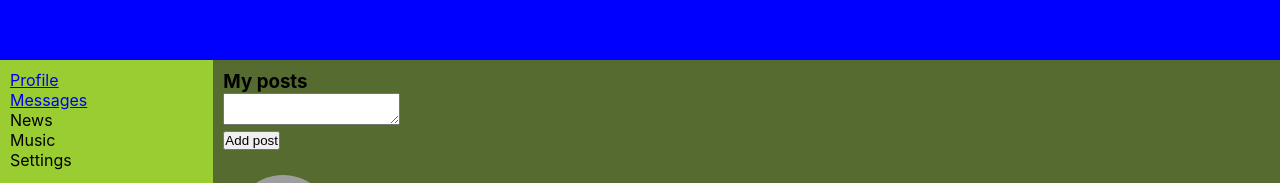
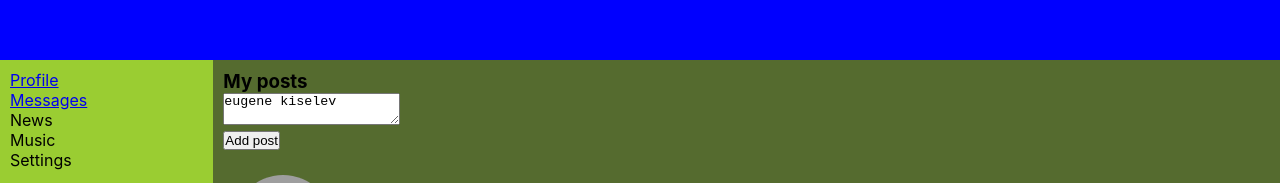
Before and after one commit to AlterraDeveloper/react-samurai, a React (Create React App) app: page /profile in a window 1280 px wide. Shown: the top 183 px of the page. Built offline with nearby package versions, Linux system fonts and the light colour scheme; grey boxes are pictures that could not be loaded.

Commit message:
Урок 34. FLUX-круговорот на каждый символ

```diff
--- a/src/App.js
+++ b/src/App.js
@@ -15,7 +15,7 @@ function App(props) {
           <Routes>
             <Route
               path="/profile"
-              element={<Profile state={props.state.profilePage} addPost={props.addPost}/>}
+              element={<Profile state={props.state.profilePage} addPost={props.addPost} updateNewPostText={props.updateNewPostText}/>}
             />
             <Route
               path="/messages"
--- a/src/components/MyPosts/MyPosts.jsx
+++ b/src/components/MyPosts/MyPosts.jsx
@@ -8,8 +8,11 @@ const MyPosts = (props) => {
   const newPostElement = React.createRef();
 
   const addPost = () => {
-    props.addPost(newPostElement.current.value);
-    newPostElement.current.value = "";
+    props.addPost();
+  };
+
+  const onPostChange = () => {
+    props.updateNewPostText(newPostElement.current.value)
   };
 
   return (
@@ -17,7 +20,11 @@ const MyPosts = (props) => {
       <h3>My posts</h3>
       <div>
         <div>
-          <textarea ref={newPostElement}></textarea>
+          <textarea
+            ref={newPostElement}
+            value={props.newPostText}
+            onChange={onPostChange}
+          ></textarea>
         </div>
         <div>
           <button onClick={addPost}>Add post</button>
--- a/src/components/Profile/Profile.jsx
+++ b/src/components/Profile/Profile.jsx
@@ -6,7 +6,7 @@ const Profile = (props) => {
   return (
     <div>
       {/* <ProfileInfo/> */}
-      <MyPosts posts={props.state.posts} addPost={props.addPost}/>
+      <MyPosts newPostText={props.state.newPostText} posts={props.state.posts} addPost={props.addPost} updateNewPostText={props.updateNewPostText}/>
     </div>
   );
 };
--- a/src/index.js
+++ b/src/index.js
@@ -1,18 +1,4 @@
-import React from "react";
-import ReactDOM from "react-dom/client";
-import "./index.css";
-import App from "./App";
-import {state, addMessage, addPost} from "./state";
+import { rerenderEntireTree } from "./render";
+import { addMessage, addPost, state, updateNewPostText } from "./state";
 
-const root = ReactDOM.createRoot(document.getElementById("root"));
-
-root.render(
-  <React.StrictMode>
-    <App state={state} addMessage={addMessage} addPost={addPost}/>
-  </React.StrictMode>
-);
-
-// If you want to start measuring performance in your app, pass a function
-// to log results (for example: reportWebVitals(console.log))
-// or send to an analytics endpoint. Learn more: https://bit.ly/CRA-vitals
-// reportWebVitals();
+rerenderEntireTree(state, addMessage, addPost, updateNewPostText);
--- /dev/null
+++ b/src/render.js
@@ -0,0 +1,24 @@
+import React from "react";
+import ReactDOM from "react-dom/client";
+import "./index.css";
+import App from "./App";
+
+const root = ReactDOM.createRoot(document.getElementById("root"));
+
+export const rerenderEntireTree = (
+  state,
+  addMessage,
+  addPost,
+  updateNewPostText
+) => {
+  root.render(
+    <React.StrictMode>
+      <App
+        state={state}
+        addMessage={addMessage}
+        addPost={addPost}
+        updateNewPostText={updateNewPostText}
+      />
+    </React.StrictMode>
+  );
+};
--- a/src/state.js
+++ b/src/state.js
@@ -1,3 +1,5 @@
+import { rerenderEntireTree } from "./render";
+
 const state = {
   profilePage: {
     posts: [
@@ -26,6 +28,7 @@ const state = {
         imgUrl: "https://randomuser.me/api/portraits/men/73.jpg",
       },
     ],
+    newPostText: "eugene kiselev",
   },
   dialogsPage: {
     messages: [
@@ -66,15 +69,27 @@ const state = {
 
 const addMessage = (text) => {
   state.dialogsPage.messages.push({ message: text });
+  rerenderInterface();
 };
 
-const addPost = (text) => {
+const addPost = () => {
   state.profilePage.posts.push({
     id: 5,
-    message: text,
+    message: state.profilePage.newPostText,
     likesCount: 0,
     imgUrl: "https://randomuser.me/api/portraits/men/65.jpg",
   });
+  state.profilePage.newPostText = "";
+  rerenderInterface();
 };
 
-export { state, addMessage, addPost };
+const updateNewPostText = (newText) => {
+  state.profilePage.newPostText = newText;
+  rerenderInterface();
+};
+
+const rerenderInterface = () => {
+  rerenderEntireTree(state, addMessage, addPost, updateNewPostText);
+};
+
+export { state, addMessage, addPost, updateNewPostText };
```
